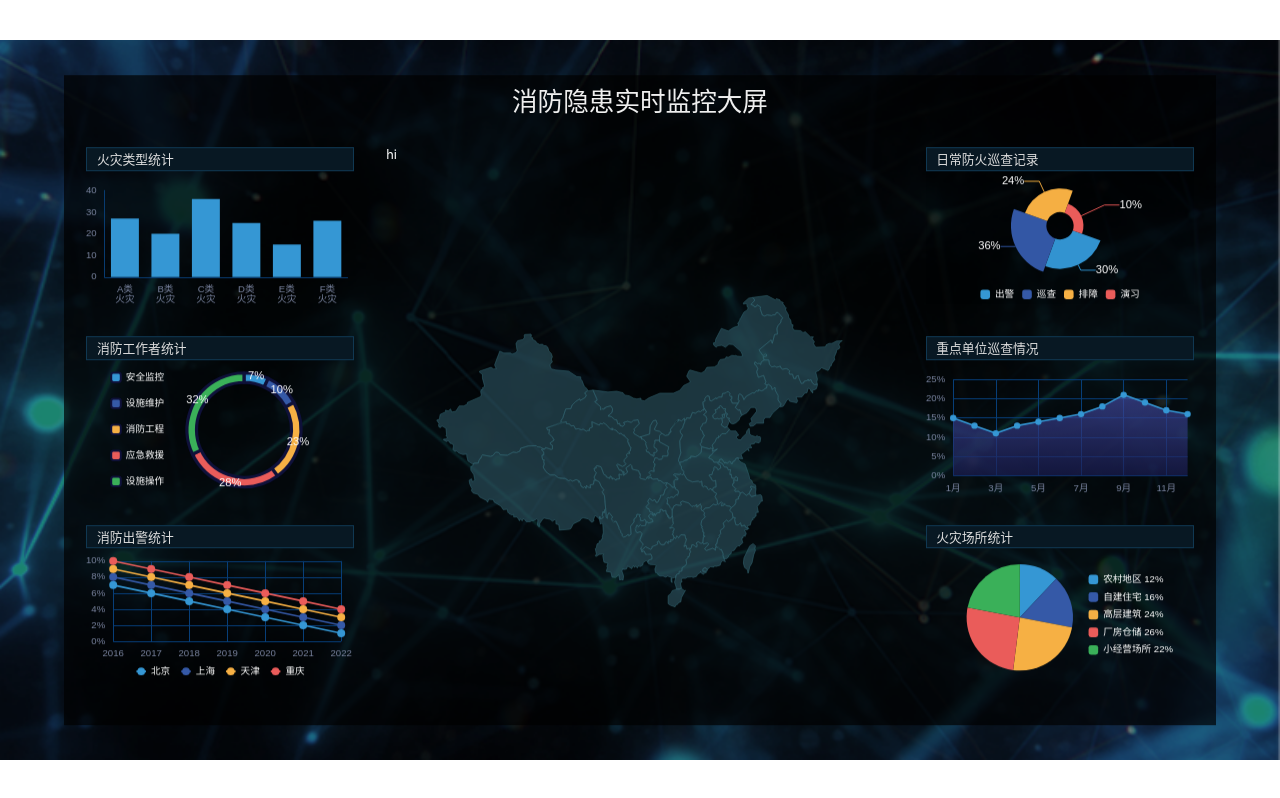
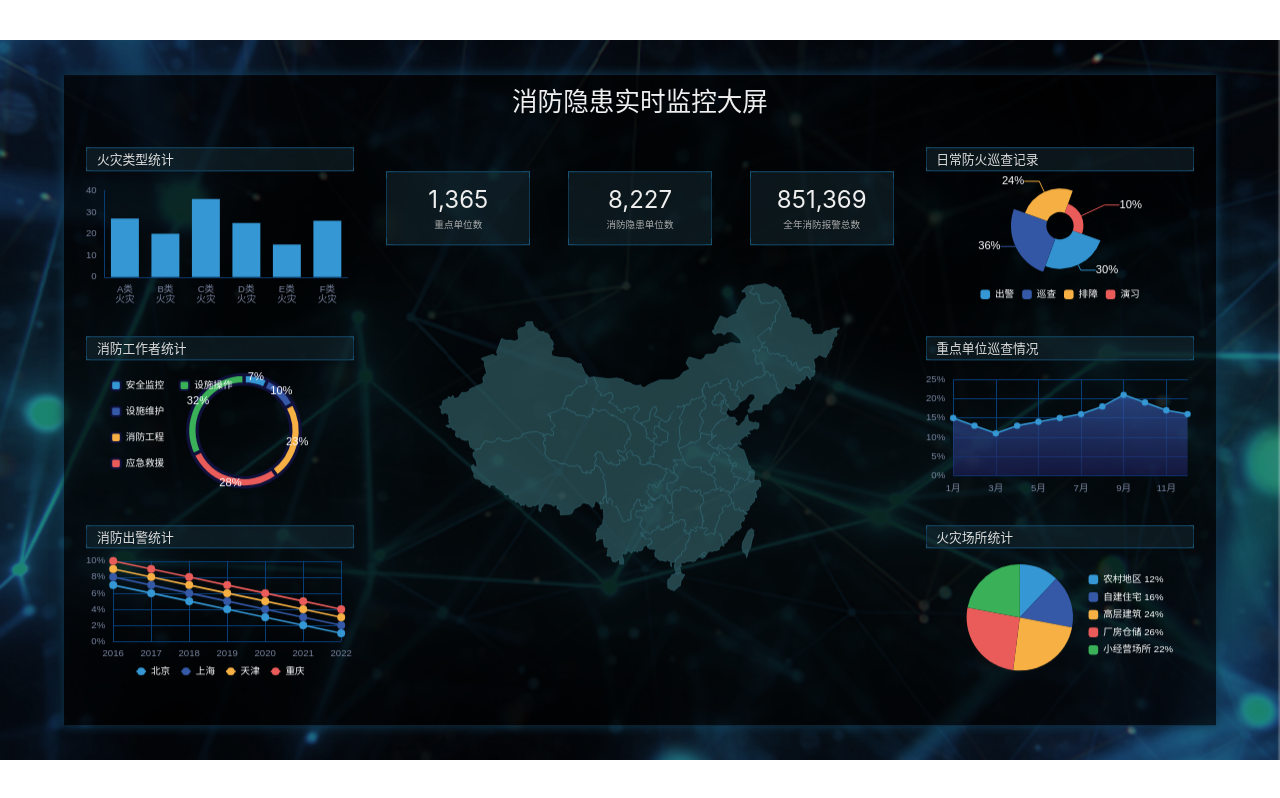
Before and after one commit to AAAACH/big-screen, a React (Vite) app: page / in a window 1280 px wide. Built offline with nearby package versions, Linux system fonts and the light colour scheme.

Commit message:
optimize border style

```diff
--- a/src/components/Chart3.tsx
+++ b/src/components/Chart3.tsx
@@ -40,7 +40,7 @@ export const Chart3 = () => {
         areaStyle: {
           color: new echarts.graphic.LinearGradient(0, 0, 0, 1, [{
             offset: 0,
-            color: '#414a9f'
+            color: '#3559a7'
           }, {
             offset: 1,
             color: '#1b1d52'
--- a/src/components/Chart4.tsx
+++ b/src/components/Chart4.tsx
@@ -20,11 +20,11 @@ export const Chart4 = () => {
           mapType: 'CN',
           label: {show: false, color: 'white'},
           itemStyle: {
-            areaColor: 'rgba(48, 88, 101, 0.6)',
+            areaColor: 'rgba(56, 105, 112, 0.6)',
             borderColor: '#376c78',
             emphasis: {
               label: {color: 'white'},
-              areaColor: '#5470C6',
+              areaColor: '#3597d4',
             },
           }
         },
--- a/src/components/Chart5.tsx
+++ b/src/components/Chart5.tsx
@@ -11,7 +11,7 @@ export const Chart5 = () => {
       color: ['#3597d4', '#3559a7', '#f6b044', '#ea5c5a', '#3ab059', '#fdfdfd'],
       legend: {
         left: px(12),
-        top: px(4),
+        top: px(9),
         orient: 'vertical',
         textStyle: {color: 'white'},
         itemWidth: px(6),
@@ -23,7 +23,7 @@ export const Chart5 = () => {
       series: [
         {
           left: px(30),
-          top: px(4),
+          top: px(5),
           type: 'pie',
           radius: ['75%', '90%'],
           avoidLabelOverlap: false,
--- a/src/components/Form.tsx
+++ b/src/components/Form.tsx
@@ -2,6 +2,10 @@ import React from 'react';
 
 export const Form = () => {
   return (
-    <div>hi</div>
+    <div className="formWrapper">
+      <div><p>1,365</p>重点单位数</div>
+      <div><p>8,227</p>消防隐患单位数</div>
+      <div><p>851,369</p>全年消防报警总数</div>
+    </div>
   );
 };
--- a/src/pages/home.scss
+++ b/src/pages/home.scss
@@ -9,6 +9,7 @@
     top: 50%;
     left: 50%;
     transform: translate(-50%, -50%);
+    box-shadow: 0 0 10px 1px #103852;
     header {
       height: px(30);
       display: flex;
@@ -24,14 +25,27 @@
       grid-template:
         ". box1 . box2 . box3" 1fr / 14fr 168fr 20fr 318fr 20fr 168fr 14fr;
       .title {
-        border: 1px solid #103852;
+        border: 1px solid #165374;
         color: #ddd;
-        background: #081823;
+        background: rgba(31, 59, 70, 0.35);
         height: px(15);
         font-size: px(8);
         padding-left: px(6);
         display: flex;
         align-items: center;
+        position: relative;
+        &::before {
+          content: '';
+          position: absolute;
+          top: 0;
+          bottom: 0;
+          left: 0;
+          right: 0;
+          box-shadow: 4px 0 0 -3px #103852,
+          -4px 0 0 -3px #103852,
+          0 4px 0 -3px #103852,
+          0 -4px 0 -3px #103852,;
+        }
       }
       .section1 {
         grid-area: box1;
@@ -39,7 +53,42 @@
       .section2 {
         grid-area: box2;
         > .chart {
-          height: 100%;
+          height: px(240);
+        }
+        > .formWrapper {
+          display: flex;
+          justify-content: space-between;
+          div {
+            margin-top: px(15);
+            width: px(90);
+            height: px(46);
+            border: 1px solid #165374;
+            background: rgba(31, 59, 70, 0.35);
+            display: flex;
+            flex-direction: column;
+            justify-content: center;
+            align-items: center;
+            font-size: px(6);
+            color: #aaa;
+            position: relative;
+            p {
+              margin-bottom: px(2);
+              font-size: px(15);
+              color: #eee;
+            }
+            &::before {
+              content: '';
+              position: absolute;
+              top: 0;
+              bottom: 0;
+              left: 0;
+              right: 0;
+              box-shadow: 7px 0 0 -6px #103852,
+              -7px 0 0 -6px #103852,
+              0 7px 0 -6px #103852,
+              0 -7px 0 -6px #103852,;
+            }
+          }
         }
       }
       .section3 {
```
